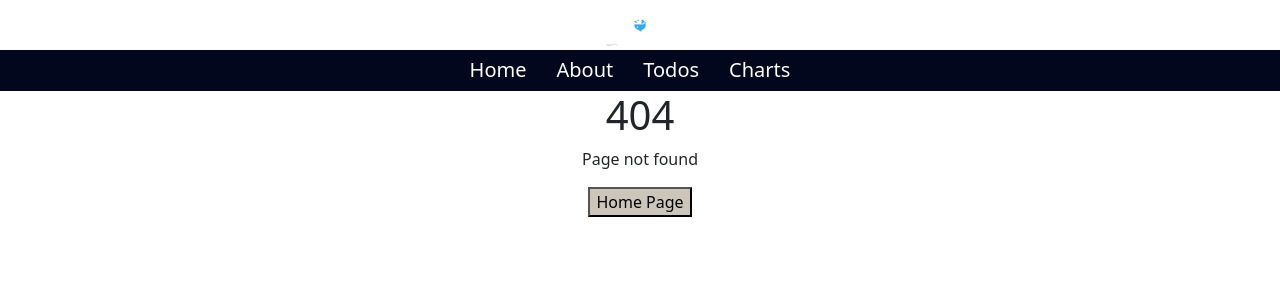
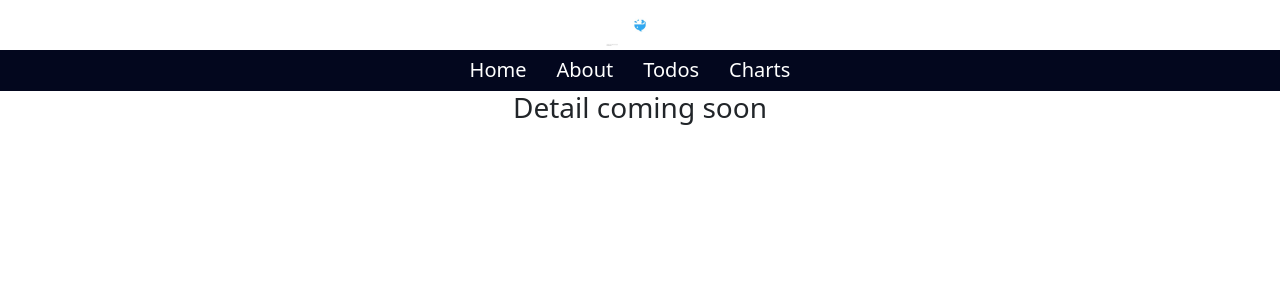
Before and after one commit to saifulislammunna/todos-practice, a React (Create React App) app: page /todo/1 in a window 1280 px wide. Before the commit this address had no page. Shown: the top 300 px of the page. Built offline with nearby package versions, Linux system fonts and the light colour scheme.

Commit message:
dynamic-url-added

```diff
--- a/src/App.js
+++ b/src/App.js
@@ -9,6 +9,7 @@ import Todos from './components/Todos/Todos';
 import 'bootstrap/dist/css/bootstrap.min.css';
 import NotFound from './components/NotFound/NotFound';
 import Todo from './components/Todo/Todo';
+import TodoDetail from './components/TodoDetail/TodoDetail';
 
 
 function App() {
@@ -34,8 +35,8 @@ function App() {
           <Route exact path="/">
              <Home></Home>
           </Route>
-          <Route path="/todos/:id">
-              <Todo></Todo>
+          <Route path="/todo/:id">
+              <TodoDetail></TodoDetail>
           </Route>
           <Route path="*">
             <NotFound></NotFound>
--- a/src/components/Todo/Todo.js
+++ b/src/components/Todo/Todo.js
@@ -22,7 +22,7 @@ const Todo = (props) => {
 
 
                <div className="btn ">
-                  <Link to={ `/todos/${id}`} ><button>todo</button></Link>
+                  <Link to={ `/todo/${id}`} ><button> todo</button>  </Link>
                 </div>
 
 
--- /dev/null
+++ b/src/components/TodoDetail/TodoDetail.js
@@ -0,0 +1,11 @@
+import React from 'react';
+
+const TodoDetail = () => {
+    return (
+        <div>
+            <h3>Detail coming soon</h3>
+        </div>
+    );
+};
+
+export default TodoDetail;
```
Also changed, not shown: 1 other file (tests, documents, lock files or other folders).
